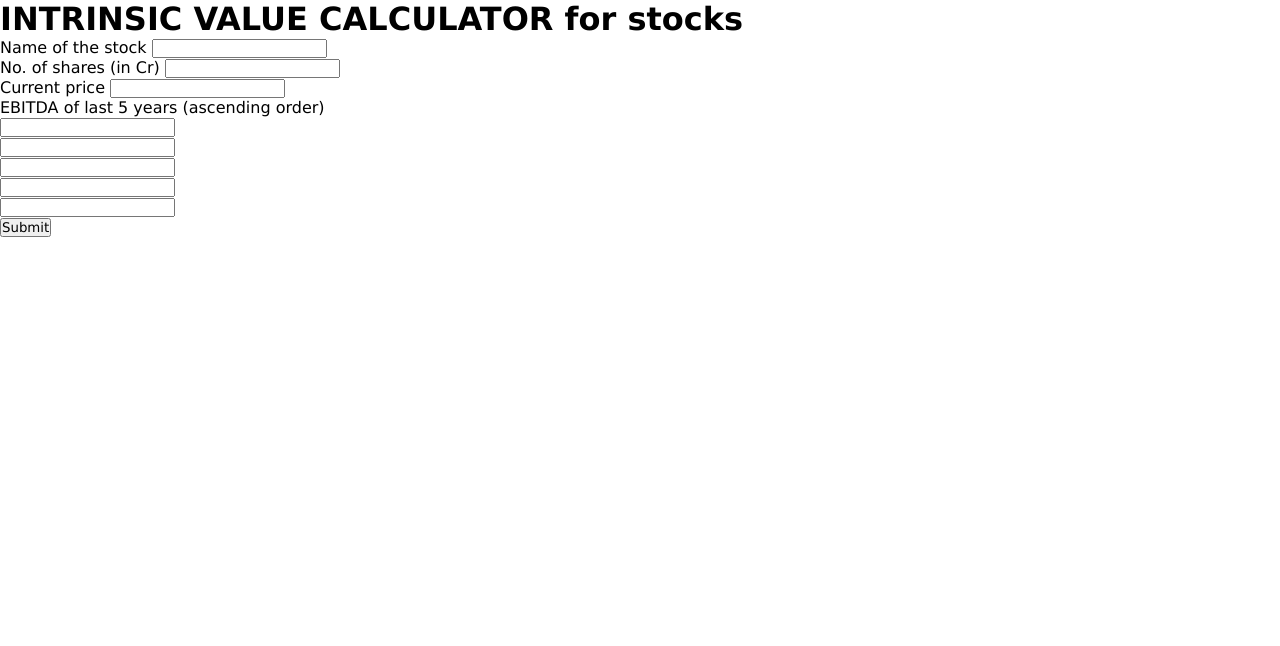
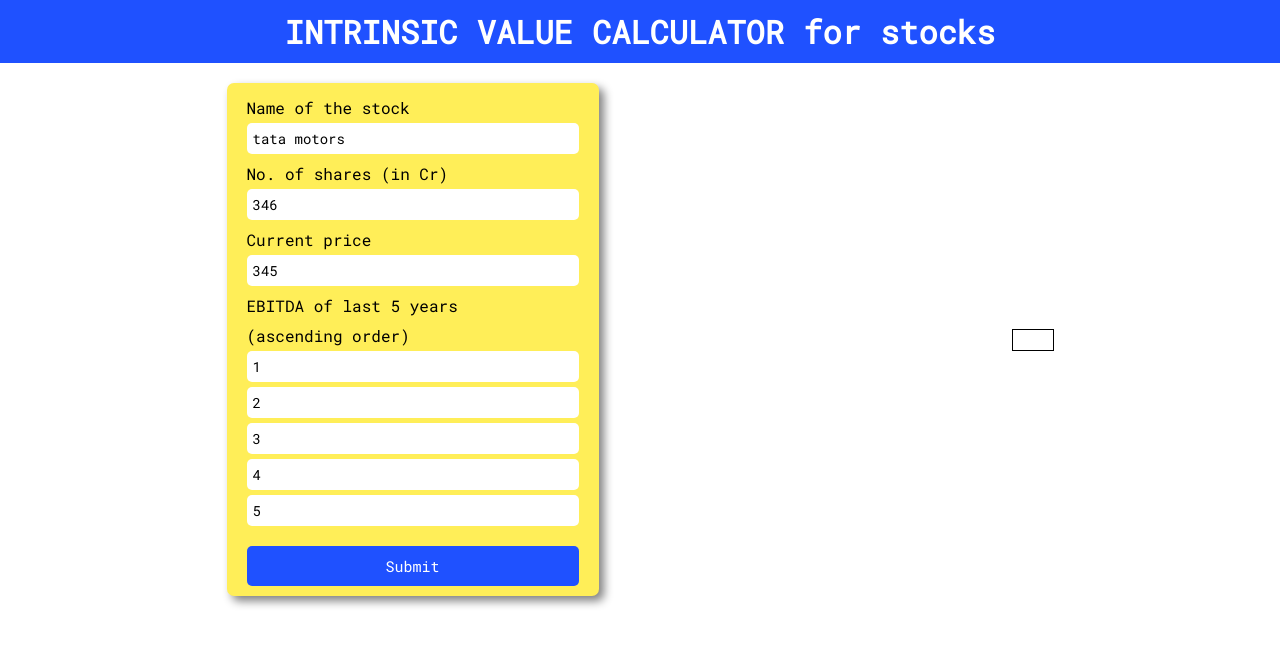
Before and after one commit to Abhijeet-Gautam5702/intrinsic-calc, a plain HTML site: page index.html in a window 1280 px wide. Drawn offline with Linux system fonts and the light colour scheme.

Commit message:
added CSS and improved JS logic

```diff
--- a/index.html
+++ b/index.html
@@ -4,6 +4,12 @@
     <meta charset="UTF-8" />
     <meta http-equiv="X-UA-Compatible" content="IE=edge" />
     <meta name="viewport" content="width=device-width, initial-scale=1.0" />
+    <link rel="preconnect" href="https://fonts.googleapis.com" />
+    <link rel="preconnect" href="https://fonts.gstatic.com" crossorigin />
+    <link
+      href="https://fonts.googleapis.com/css2?family=Roboto+Mono&display=swap"
+      rel="stylesheet"
+    />
     <title>Intrinsic Value Calculator</title>
     <link rel="stylesheet" href="style.css" />
   </head>
@@ -14,31 +20,35 @@
     <main>
       <section id="user-input">
         <label for="stock-name">
-          Name of the stock <input id="stock-name" type="text" />
+          Name of the stock
+          <input id="stock-name" type="text" value="tata motors" />
         </label>
         <br />
         <label for="no-of-shares">
-          No. of shares (in Cr) <input id="no-of-shares" type="tel" />
+          No. of shares (in Cr)
+          <input id="no-of-shares" type="tel" value="346" />
         </label>
         <br />
-        <label for="current-price"> Current price <input id="current-price" type="tel" /> </label>
+        <label for="current-price">
+          Current price <input id="current-price" type="tel" value="345" />
+        </label>
         <br />
         <label for="earnings">
-          EBITDA of last 5 years (ascending order) <br />
-          <input type="tel" name="earning" /><br />
-          <input type="tel" name="earning" /><br />
-          <input type="tel" name="earning" /><br />
-          <input type="tel" name="earning" /><br />
-          <input type="tel" name="earning" />
+          EBITDA of last 5 years <br> (ascending order) <br />
+          <input type="tel" name="earning" value="1" /><br />
+          <input type="tel" name="earning" value="2" /><br />
+          <input type="tel" name="earning" value="3" /><br />
+          <input type="tel" name="earning" value="4" /><br />
+          <input type="tel" name="earning" value="5" />
         </label>
         <br />
         <button id="submit-data" onclick="calculate()">Submit</button>
       </section>
       <section id="output">
         <h1 id="heading"></h1>
-        <h2 id="CAGR"></h2>
-        <h2 id="intrinsic-val"></h2>
-        <h2 id="discount-perc"></h2>
+        <p id="CAGR"></p>
+        <p id="intrinsic-val"></p>
+        <p id="discount-perc"></p>
       </section>
     </main>
 
--- a/script.js
+++ b/script.js
@@ -18,7 +18,7 @@ function calculate() {
   }
   let cagr = calculateCAGR(earnings);
   let year = 10,
-    bondRate = 0.072;
+    bondRate = 0.07446;
   let intrinsicVal = getIntrinsicVal(
     shares,
     currPrice,
@@ -29,14 +29,14 @@ function calculate() {
   );
   let discountPerc = getDiscountPerc(intrinsicVal, currPrice);
 
-  headingEl.textContent = stockName;
-  cagrEl.textContent = cagr;
-  intrinsicValEl.textContent = intrinsicVal;
-  discountPercEl.textContent = discountPerc;
+  headingEl.textContent = "STOCK: " + stockName;
+  cagrEl.textContent = "CAGR (last 5 years): " + (100*cagr).toFixed(2) + "%";
+  intrinsicValEl.textContent = "Intrinsic value (after 10 years): Rs." + (intrinsicVal).toFixed(2);
+  discountPercEl.textContent = "Discount (%):" + (100*discountPerc).toFixed(2) + "%";
 }
 
 function calculateCAGR(arr) {
-  let res = Math.pow(arr[arr.length - 1] / arr[0], 1 / arr.length) - 1;
+  let res = Math.pow((arr[arr.length - 1] / arr[0]), (1 / arr.length)) - 1;
   return res;
 }
 
--- a/style.css
+++ b/style.css
@@ -2,5 +2,60 @@
     margin: 0;
     padding: 0;
     box-sizing: border-box;
-    font-family: Verdana, Geneva, Tahoma, sans-serif;
+    font-family: 'Roboto Mono', monospace;
 }
+header{
+    background-color:rgb(31, 81, 255);
+}
+header h1 {
+    padding:10px;
+    color:white;
+    text-align:center;
+}
+main{
+    display:flex;
+    flex-flow:row wrap;
+    justify-content:space-around;
+    align-items: center;
+    background-color:white;
+    padding:20px;
+}
+section{
+    width: 30%;
+    border:1px solid black;
+    padding: 10px 20px;
+    line-height:30px;
+}
+input{
+    padding:6px;
+    font-size:14px;
+    width:100%;
+    margin-bottom:5px;
+    border-radius: 5px;
+    border:none;
+}
+button{
+    width:100%;
+    padding:10px;
+    margin-top:15px;
+    cursor:pointer;
+    font-size:15px;
+    border-radius:5px;
+    border:none;
+    background-color:rgb(31, 81, 255);
+    color:white;
+}
+button:hover{
+    background-color: rgb(31, 41, 210)
+}
+#user-input{
+    background-color:#FFEE58;
+    border:none;
+    box-shadow: 5px 5px 10px gray;
+    border-radius:7px;
+}
+#output{
+    width:fit-content;
+    font-size:18px;
+
+}
```
